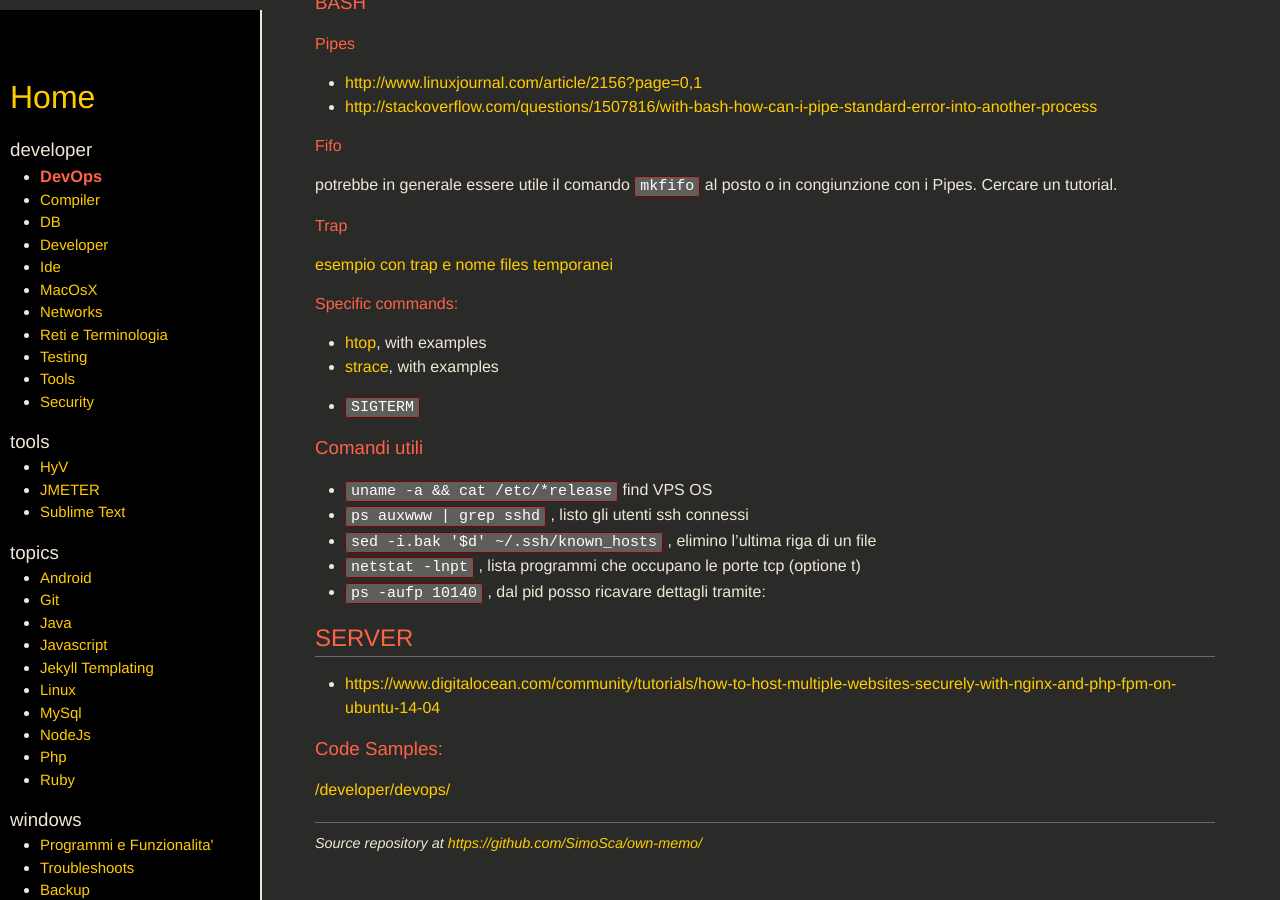
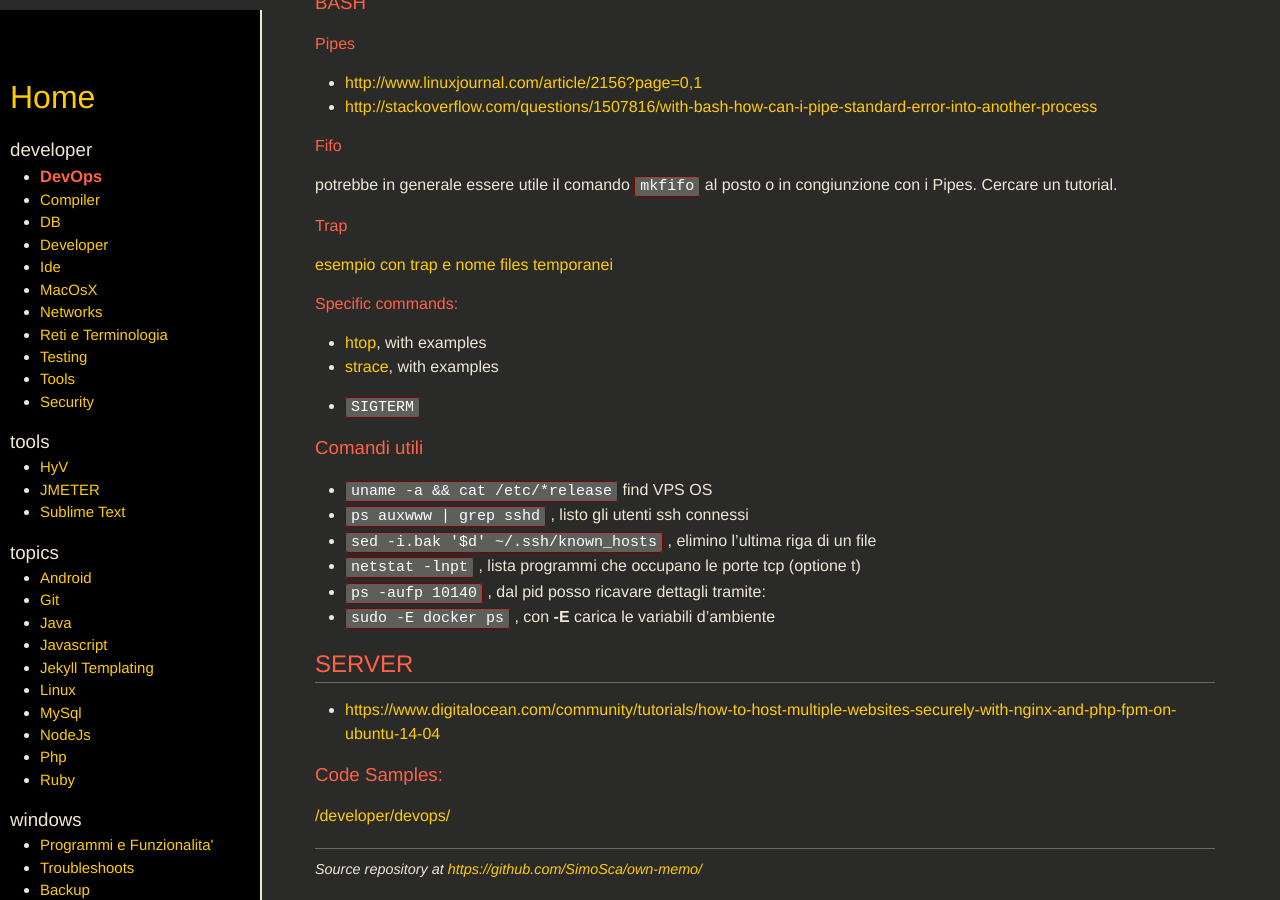
Before and after one commit to SimoSca/own-memo, a Jekyll site: the page built from _pages/developer/DevOps.md, in a window 1280 px wide and 900 px high, scrolled down 1190 px. Built offline with Jekyll 4.4.1, drawn with Linux system fonts in a browser that asks for light colours; nearby versions of some CDN libraries.

Commit message:
[improved] added documentation about file DevOps.md

```diff
--- a/_pages/developer/DevOps.md
+++ b/_pages/developer/DevOps.md
@@ -92,7 +92,7 @@ Cercare un tutorial.
 - `sed -i.bak '$d' ~/.ssh/known_hosts` , elimino l'ultima riga di un file
 - `netstat -lnpt` , lista programmi che occupano le porte tcp (optione t)
 - `ps -aufp 10140` , dal pid posso ricavare dettagli tramite:
-
+- `sudo -E docker ps` , con **-E** carica le variabili d'ambiente
 
 
 SERVER
```
